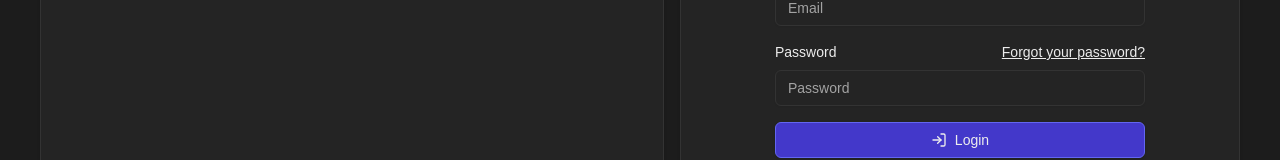
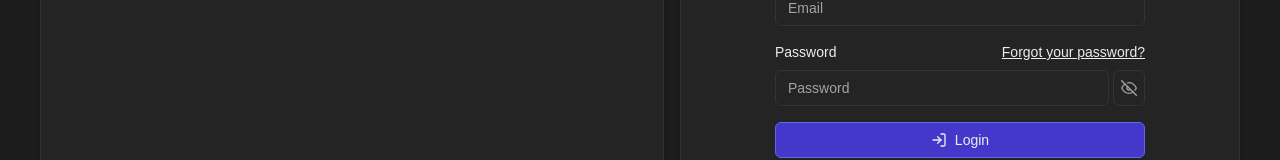
Before and after one commit to PabloRogers/adeptdev, a Next.js app: page /login in a window 1280 px wide. Shown: the part 456-616 px from the top of the page. Built offline with nearby package versions, Linux system fonts and the light colour scheme; no server answers.

Commit message:
feat: add reveal password button on password input

```diff
--- a/src/features/auth/components/AuthForm.tsx
+++ b/src/features/auth/components/AuthForm.tsx
@@ -1,6 +1,10 @@
+"use client";
+
 import { Button } from "@/components/ui/button";
+import { Input } from "@/components/ui/input";
 import { Loader2 } from "lucide-react";
-import { LogIn } from "react-feather";
+import { useState } from "react";
+import { Eye, EyeOff, LogIn } from "react-feather";
 
 interface AuthFormProps {
   children: React.ReactNode;
@@ -67,8 +71,41 @@ export default function FormSubmitButton({
   );
 }
 
+interface PasswordInputProps extends React.HTMLAttributes<HTMLDivElement> {
+  placeholder: string;
+}
+
+export function PasswordInput({ placeholder, ...props }: PasswordInputProps) {
+  const [isVisable, setIsVisable] = useState(false);
+  return (
+    <div className="flex w-full space-x-1">
+      <Input
+        type={isVisable ? "text" : "password"}
+        placeholder={placeholder}
+        {...props}
+      />
+      <Button
+        className="bg-inherit"
+        type="button"
+        variant="outline"
+        size="icon"
+        onClick={() => {
+          setIsVisable((prev) => !prev);
+        }}
+      >
+        {isVisable ? (
+          <Eye className="text-muted-foreground" />
+        ) : (
+          <EyeOff className="text-muted-foreground" />
+        )}
+      </Button>
+    </div>
+  );
+}
+
 AuthForm.HeaderWrapper = FormHeaderWrapper;
 AuthForm.Separator = FormSeparator;
 AuthForm.SubmitButton = FormSubmitButton;
 AuthForm.MainHeader = MainHeader;
 AuthForm.SubHeader = SubHeader;
+AuthForm.PasswordInput = PasswordInput;
--- a/src/features/auth/components/login/LoginForm.tsx
+++ b/src/features/auth/components/login/LoginForm.tsx
@@ -73,7 +73,7 @@ export default function LoginForm() {
                   </Link>
                 </div>
                 <FormControl>
-                  <Input type="password" placeholder="Password" {...field} />
+                  <AuthForm.PasswordInput placeholder="Password" {...field} />
                 </FormControl>
                 <FormMessage />
               </FormItem>
--- a/src/features/auth/components/register/RegisterFormStep2.tsx
+++ b/src/features/auth/components/register/RegisterFormStep2.tsx
@@ -99,11 +99,7 @@ export default function RegisterStep2() {
               <FormItem>
                 <FormLabel>Password</FormLabel>
                 <FormControl>
-                  <Input
-                    type="password"
-                    placeholder="Enter your password"
-                    {...field}
-                  />
+                  <AuthForm.PasswordInput placeholder="Password" {...field} />
                 </FormControl>
                 <FormMessage />
               </FormItem>
@@ -117,9 +113,8 @@ export default function RegisterStep2() {
                 <FormLabel>Confirm Password</FormLabel>
 
                 <FormControl>
-                  <Input
-                    type="password"
-                    placeholder="Confirm your Password"
+                  <AuthForm.PasswordInput
+                    placeholder="Confirm Password"
                     {...field}
                   />
                 </FormControl>
```
